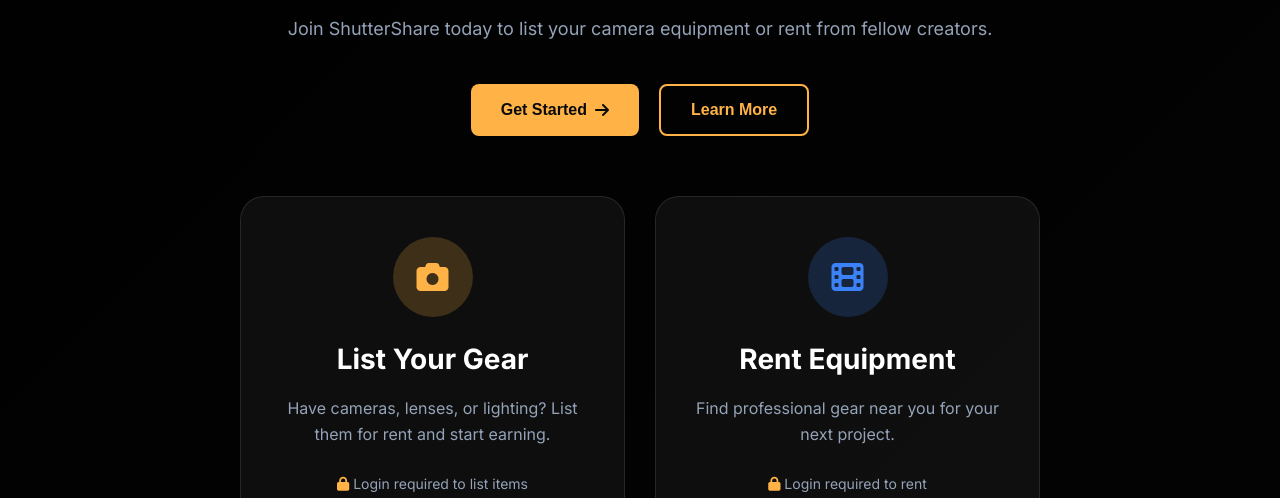
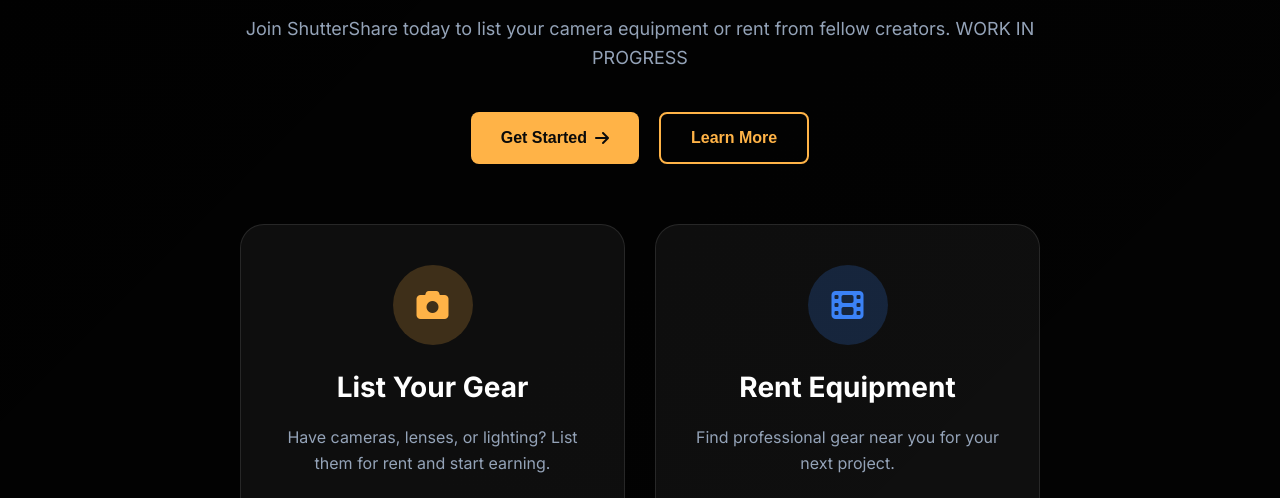
Before and after one commit to anamikchangole/shuttershare_Final, a plain HTML site: page index.html in a window 1280 px wide. Shown: the part 276-774 px from the top of the page. Drawn offline with Linux system fonts and the light colour scheme.

Commit message:
first commit

```diff
--- a/index.html
+++ b/index.html
@@ -1124,6 +1124,7 @@
             </h1>
             <p class="hero-description">
                 Join ShutterShare today to list your camera equipment or rent from fellow creators.
+                WORK IN PROGRESS
             </p>
 
             <div class="hero-buttons">
@@ -1316,7 +1317,9 @@
                         <div class="step-number">1</div>
                         <div class="step-content">
                             <h3>Create Your Account</h3>
-                            <p>Sign up as a gear owner or renter in just 2 minutes. Verify your identity to start.</p>
+                            <p>Sign up as a gear owner or renter in just 2 minutes. Verify your identity to start.
+
+                            </p>
                             <div class="step-icon">
                                 <i class="fas fa-user-plus"></i>
                             </div>
```
Also changed, not shown: README.md.
